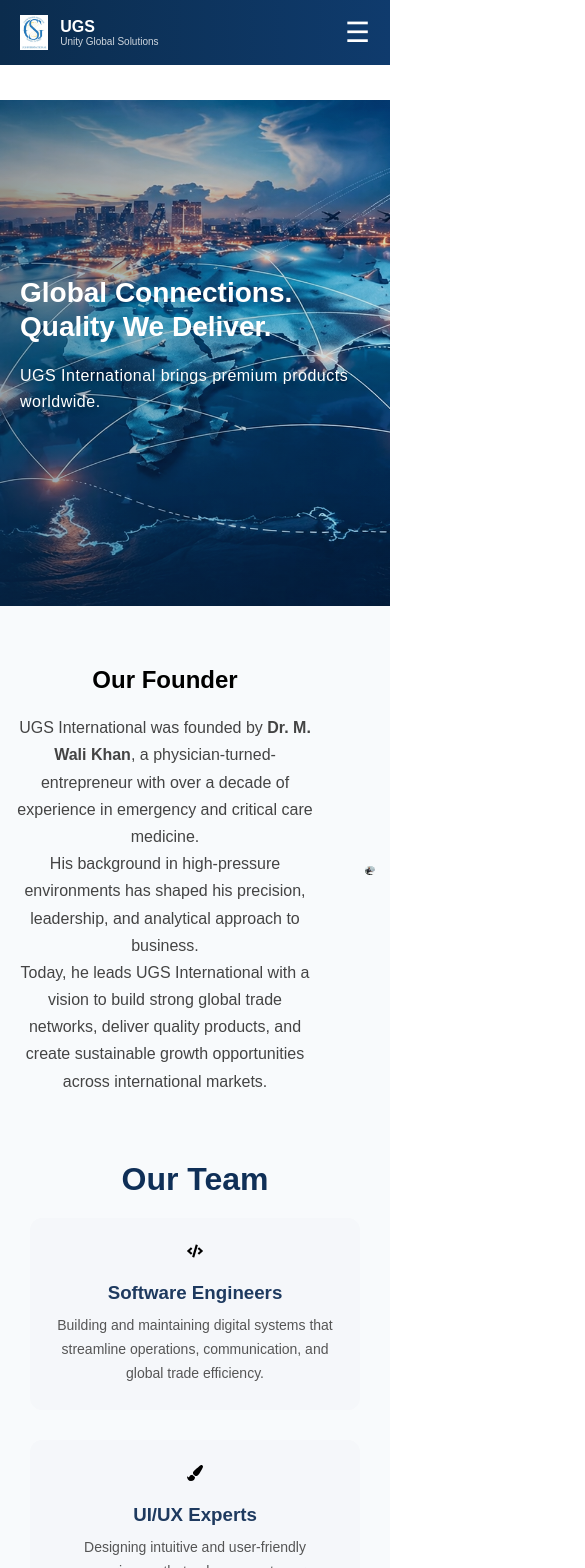
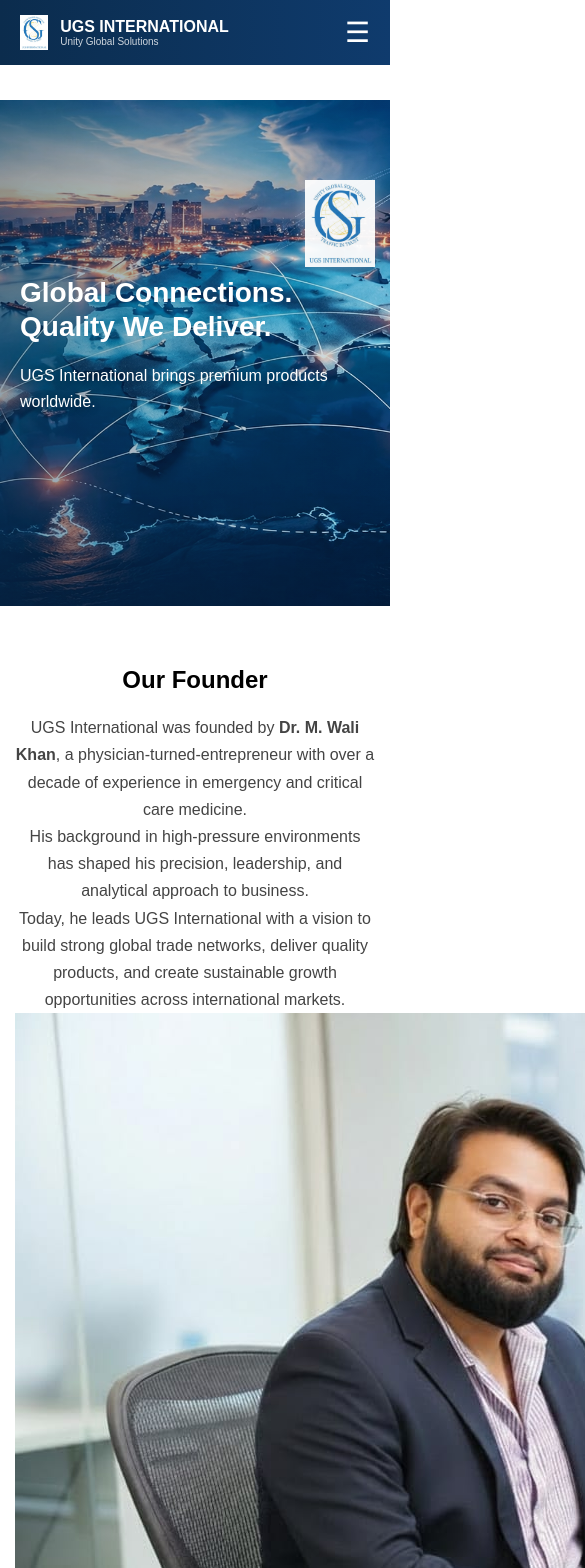
Before and after one commit to hasanaat-xyz/ugs-website, a React (Vite) app in the folder ugs-website/: page / in a window 390 px wide. Shown: the top 1568 px of the page, 585 px wide, since content can reach past the window. Built offline with nearby package versions, Linux system fonts and the light colour scheme.

Commit message:
update in styling

```diff
--- a/ugs-website/src/components/Hero.jsx
+++ b/ugs-website/src/components/Hero.jsx
@@ -1,12 +1,19 @@
 export default function Hero() {
   return (
     <div className="hero">
-      <img src="/hero-bg.jpg" className="hero-img" />
 
+      {/* BACKGROUND IMAGE */}
+      <img src="/hero-bg.jpg" alt="Hero Background" className="hero-img" />
+
+      {/* TOP RIGHT LOGO */}
+      <img src="/logo.png" alt="UGS Logo" className="hero-logo-top" />
+
+      {/* CONTENT */}
       <div className="hero-content">
         <h1>Global Connections. Quality We Deliver.</h1>
         <p>UGS International brings premium products worldwide.</p>
       </div>
+
     </div>
   );
 }
--- a/ugs-website/src/components/Navbar.jsx
+++ b/ugs-website/src/components/Navbar.jsx
@@ -10,7 +10,7 @@ export default function Navbar() {
       <div className="logo">
         <img src="/logo.png" alt="UGS Logo" />
         <div>
-          <h2>UGS</h2>
+          <h2>UGS INTERNATIONAL</h2>
           <p>Unity Global Solutions</p>
         </div>
       </div>
--- a/ugs-website/src/index.css
+++ b/ugs-website/src/index.css
@@ -57,7 +57,6 @@ html {
   gap: 32px;
 }
 
-/* LINKS */
 .nav-links li a {
   position: relative;
   text-decoration: none !important;
@@ -65,14 +64,6 @@ html {
   font-size: 16px;
   font-weight: 500;
   transition: 0.3s;
-}
-
-.nav-links li a:focus,
-.nav-links li a:active,
-.nav-links li a:visited {
-  text-decoration: none !important;
-  outline: none;
-  color: white;
 }
 
 .nav-links li a:hover {
@@ -110,6 +101,75 @@ html {
   background: #1a4f85;
 }
 
+/* ================= HERO ================= */
+
+.hero {
+  position: relative;
+  min-height: 85vh;
+  display: flex;
+  align-items: center;
+  overflow: hidden;
+  width: 100%;
+}
+
+.hero-img {
+  position: absolute;
+  width: 100%;
+  height: 100%;
+  object-fit: cover;
+  object-position: center;
+  top: 0;
+  left: 0;
+  z-index: 0;
+  filter: contrast(1.05) brightness(1.05);
+}
+
+.hero::before {
+  content: "";
+  position: absolute;
+  inset: 0;
+  background: linear-gradient(
+    to right,
+    rgba(11, 44, 77, 0.45),
+    rgba(15, 59, 109, 0.15)
+  );
+  z-index: 1;
+}
+
+/* HERO CONTENT */
+.hero-content {
+  position: relative;
+  z-index: 2;
+  color: white;
+  padding-left: 60px;
+  max-width: 600px;
+}
+
+.hero h1 {
+  font-size: 48px;
+  line-height: 1.2;
+  margin: 0;
+}
+
+.hero p {
+  margin-top: 20px;
+  font-size: 22px;
+  font-weight: 500;
+  line-height: 1.6;
+  text-shadow: 0px 2px 8px rgba(0,0,0,0.4);
+}
+
+/* 🔥 HERO TOP RIGHT LOGO */
+.hero-logo-top {
+  position: absolute;
+  top: 110px; /* below navbar */
+  right: 40px;
+  width: 100px;
+  z-index: 3;
+  opacity: 0.95;
+  filter: drop-shadow(0 0 10px rgba(255,255,255,0.4));
+}
+
 /* ================= SECTIONS ================= */
 
 .section {
@@ -142,16 +202,7 @@ section,
   margin: 0 auto;
 }
 
-/* ABOUT */
-#about {
-  background: #f8fafc;
-}
-
 /* WHY US */
-#why-us {
-  background: #ffffff;
-}
-
 .why-grid {
   display: grid;
   grid-template-columns: repeat(2, 1fr);
@@ -171,127 +222,7 @@ section,
   background: #e2e8f0;
 }
 
-.why-card h3 {
-  margin-bottom: 10px;
-  color: #0f2f57;
-}
-
-/* QUALITY */
-#quality {
-  background: linear-gradient(to right, #0b2c4d, #0f3b6d);
-  color: white;
-}
-
-#quality h2 {
-  color: white;
-}
-
-#quality p {
-  color: #dbeafe;
-}
-
-/* ================= HERO ================= */
-
-.hero {
-  position: relative;
-  min-height: 85vh; /* changed from fixed height */
-  display: flex;
-  align-items: center;
-  overflow: hidden;
-  width: 100%;
-}
-
-.hero-img {
-  position: absolute;
-  width: 100%;
-  height: 100%;
-  object-fit: cover;
-  object-position: center;
-  top: 0;
-  left: 0;
-  z-index: 0;
-  filter: contrast(1.05) brightness(1.05);
-}
-
-.hero::before {
-  content: "";
-  position: absolute;
-  inset: 0;
-  background: linear-gradient(
-    to right,
-    rgba(11, 44, 77, 0.45),
-    rgba(15, 59, 109, 0.15)
-  );
-  z-index: 1;
-}
-
-.hero-content {
-  position: relative;
-  z-index: 2;
-  color: white;
-  padding-left: 60px;
-  max-width: 600px;
-}
-
-.hero h1 {
-  font-size: 48px;
-  line-height: 1.2;
-  margin: 0;
-  color: white;
-}
-
-.hero p {
-  margin-top: 20px;
-  font-size: 22px;
-  font-weight: 500;
-  color: #ffffff;
-  line-height: 1.6;
-  letter-spacing: 0.5px;
-  text-shadow: 0px 2px 8px rgba(0,0,0,0.4);
-}
-
-/* ================= FOUNDER ================= */
-
-.founder-container {
-  display: flex;
-  align-items: center;
-  justify-content: space-between;
-  gap: 50px;
-  flex-wrap: wrap;
-}
-
-.founder-text {
-  flex: 1;
-  min-width: 300px;
-}
-
-.founder-text p {
-  font-size: 16px;
-  line-height: 1.7;
-  color: #444;
-}
-
-.founder-image {
-  flex: 1;
-  display: flex;
-  justify-content: center;
-}
-
-.founder-image img {
-  width: 100%;
-  max-width: 350px;
-  border-radius: 12px;
-  object-fit: cover;
-}
-
 /* ================= TEAM ================= */
-
-.team-title {
-  text-align: center;
-  margin-bottom: 40px;
-  font-size: 32px;
-  color: white;
-}
 
 .team-grid {
   display: grid;
@@ -299,78 +230,8 @@ section,
   gap: 30px;
 }
 
-.team-card {
-  background: #f5f7fa;
-  padding: 25px;
-  border-radius: 12px;
-  text-align: center;
-  transition: 0.3s ease;
-}
+/* ================= MOBILE ================= */
 
-.team-card:hover {
-  transform: translateY(-5px);
-  box-shadow: 0 10px 25px rgba(0,0,0,0.1);
-}
-
-.team-card h3 {
-  margin-bottom: 10px;
-  color: #1e3a5f;
-}
-
-.team-card p {
-  font-size: 14px;
-  color: #555;
-}
-
-/* ================= RESPONSIVE ================= */
-
-@media (max-width: 992px) {
-  .team-grid {
-    grid-template-columns: repeat(2, 1fr);
-  }
-}
-
-/* 🔥 HERO FIX FOR MOBILE */
-@media (max-width: 768px) {
-  .section {
-    padding: 40px 15px;
-  }
-
-  h2 {
-    font-size: 22px;
-  }
-
-  p {
-    font-size: 14px;
-  }
-
-  .hero {
-    min-height: 60vh; /* prevents cropping */
-  }
-
-  .hero-img {
-    object-position: top; /* keeps important part visible */
-  }
-
-  .hero-content {
-    padding: 20px;
-  }
-
-  .hero h1 {
-    font-size: 28px;
-  }
-
-  .hero p {
-    font-size: 16px;
-  }
-}
-
-@media (max-width: 576px) {
-  .team-grid {
-    grid-template-columns: 1fr;
-  }
-}
-/* HAMBURGER */
 .hamburger {
   display: none;
   font-size: 28px;
@@ -378,8 +239,8 @@ section,
   color: white;
 }
 
-/* MOBILE NAVBAR */
 @media (max-width: 768px) {
+
   .navbar {
     padding: 15px 20px;
   }
@@ -404,7 +265,7 @@ section,
   }
 
   .nav-btn {
-    display: none; /* hide button on mobile */
+    display: none;
   }
 
   .logo img {
@@ -418,4 +279,40 @@ section,
   .logo p {
     font-size: 10px;
   }
+
+  .section {
+    padding: 40px 15px;
+  }
+
+  .hero {
+    min-height: 60vh;
+  }
+
+  .hero-img {
+    object-position: top;
+  }
+
+  .hero-content {
+    padding: 20px;
+  }
+
+  .hero h1 {
+    font-size: 28px;
+  }
+
+  .hero p {
+    font-size: 16px;
+  }
+
+  .hero-logo-top {
+    top: 80px;
+    right: 15px;
+    width: 70px;
+  }
 }
+
+@media (max-width: 576px) {
+  .team-grid {
+    grid-template-columns: 1fr;
+  }
+}
```
